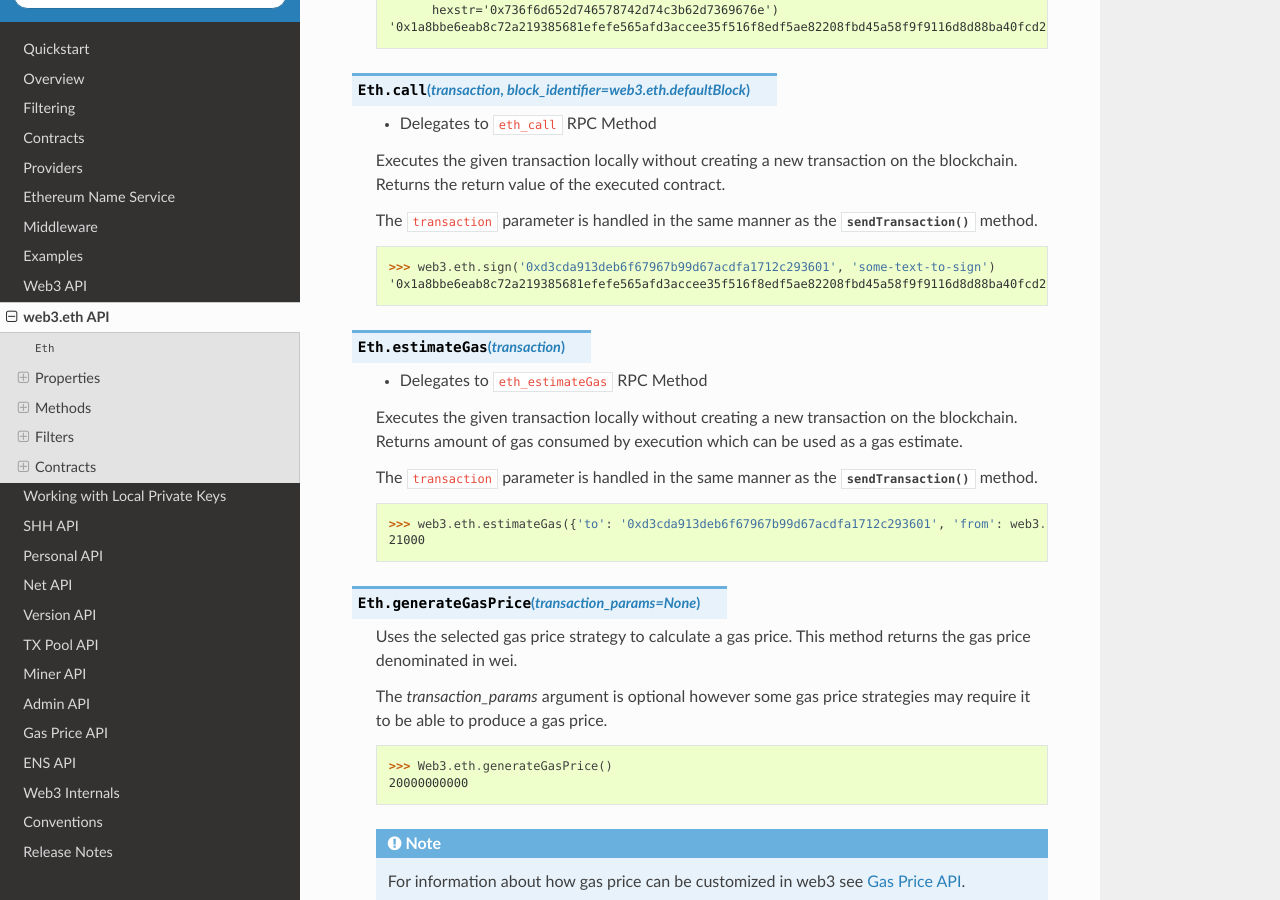
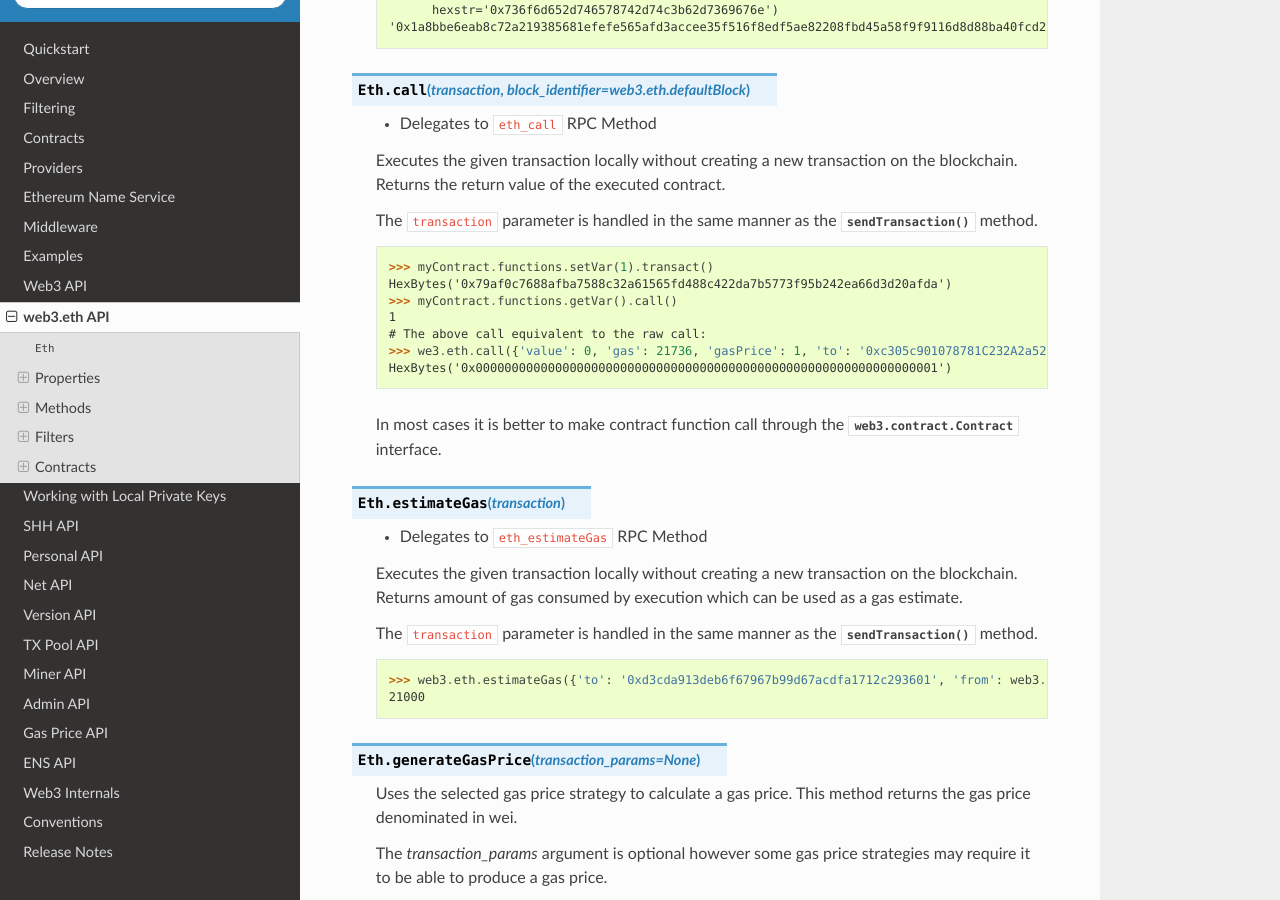
Before and after one commit to shuziren/web3.py, a Sphinx documentation site: the page built from docs/web3.eth.rst, in a window 1280 px wide and 900 px high, scrolled down 8968 px. Built offline with Sphinx 7.4.7 and the Read the Docs theme 2.0.0, drawn with Linux system fonts in a browser that asks for light colours.

Commit message:
Fixes #386

```diff
--- a/docs/web3.eth.rst
+++ b/docs/web3.eth.rst
@@ -539,8 +539,15 @@ The following methods are available on the ``web3.eth`` namespace.
 
     .. code-block:: python
 
-        >>> web3.eth.sign('0xd3cda913deb6f67967b99d67acdfa1712c293601', 'some-text-to-sign')
-        '0x1a8bbe6eab8c72a219385681efefe565afd3accee35f516f8edf5ae82208fbd45a58f9f9116d8d88ba40fcd29076d6eada7027a3b412a9db55a0164547810cc401'
+        >>> myContract.functions.setVar(1).transact()
+        HexBytes('0x79af0c7688afba7588c32a61565fd488c422da7b5773f95b242ea66d3d20afda')
+        >>> myContract.functions.getVar().call()
+        1
+        # The above call equivalent to the raw call:
+        >>> we3.eth.call({'value': 0, 'gas': 21736, 'gasPrice': 1, 'to': '0xc305c901078781C232A2a521C2aF7980f8385ee9', 'data': '0x477a5c98'})
+        HexBytes('0x0000000000000000000000000000000000000000000000000000000000000001')
+
+    In most cases it is better to make contract function call through the :py:class:`web3.contract.Contract` interface.
 
 
 .. py:method:: Eth.estimateGas(transaction)
```
